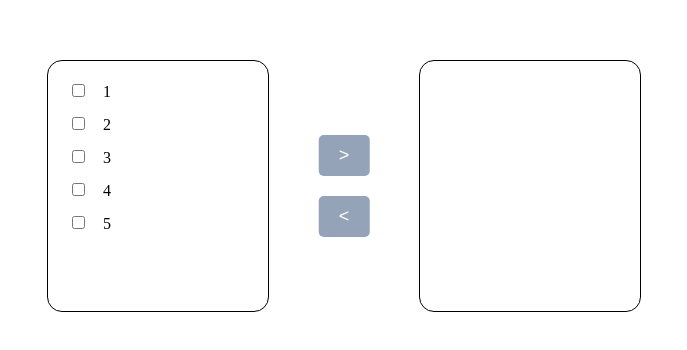
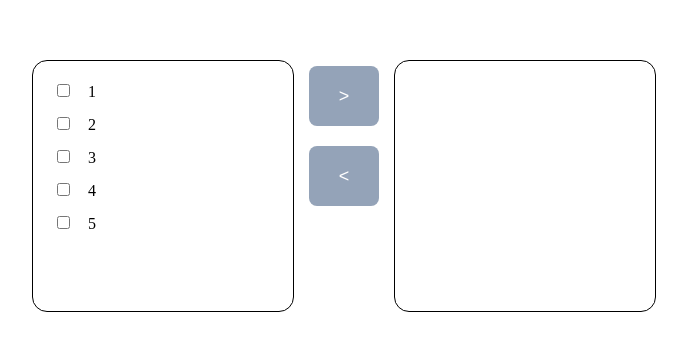
Before and after one commit to abaadali899/DataShiftUnshift, a React (Vite) app: page / in a window 1280 px wide. Shown: the part 142-492 px from the top of the page, without its empty margins (296-983 px from the left). Built offline with nearby package versions, Linux system fonts and the light colour scheme.

Commit message:
another commit

```diff
--- a/src/App.css
+++ b/src/App.css
@@ -15,7 +15,7 @@
 
 .left-div, .right-div {
   border: 1px solid black;
-  width: 180px;
+  width: 220px;
   height: 210px;
   display: flex;
   flex-direction: column;
@@ -24,7 +24,7 @@
 }
 
 .left-div {
-  margin-right: 100px;
+  margin-right: 50px;
 }
 
 .right-div {
@@ -38,13 +38,14 @@
   position: absolute;
   left: 50%;
   transform: translateX(-50%);
+  margin-top: -100px!important;
 }
 
 button {
   margin: 10px 0;
   padding: 10px 20px;
   border: none;
-  border-radius: 5px;
+  border-radius: 8px;
   cursor: pointer;
   background-color: rgb(148,163,184);
 }
--- a/src/App.jsx
+++ b/src/App.jsx
@@ -18,7 +18,7 @@ const App = () => {
   const [isUnshiftActive, setIsUnshiftActive] = useState(false);
 
   useEffect(() => {
-    setIsShiftActive(leftCheckboxes.some(cb => cb.checked));
+    setIsShiftActive(leftCheckboxes.some(checkbox => checkbox.checked));
   }, [leftCheckboxes]);
 
   useEffect(() => {
@@ -27,27 +27,27 @@ const App = () => {
 
   const handleCheckboxChange = (id, checked, side) => {
     if (side === 'left') {
-      const updatedCheckboxes = leftCheckboxes.map((cb) =>
-        cb.id === id ? { ...cb, checked } : cb
+      const updatedCheckboxes = leftCheckboxes.map((checkbox) =>
+        checkbox.id === id ? { ...checkbox, checked } : checkbox
       );
       setLeftCheckboxes(updatedCheckboxes);
     } else {
-      const updatedCheckboxes = rightCheckboxes.map((cb) =>
-        cb.id === id ? { ...cb, checked } : cb
+      const updatedCheckboxes = rightCheckboxes.map((checkbox) =>
+        checkbox.id === id ? { ...checkbox, checked } : checkbox
       );
       setRightCheckboxes(updatedCheckboxes);
     }
   };
 
   const handleShift = () => {
-    const selectedCheckboxes = leftCheckboxes.filter(cb => cb.checked);
-    const remainingCheckboxes = leftCheckboxes.filter(cb => !cb.checked);
+    const selectedCheckboxes = leftCheckboxes.filter(checkbox => checkbox.checked);
+    const remainingCheckboxes = leftCheckboxes.filter(checkbox => !checkbox.checked);
     setLeftCheckboxes(remainingCheckboxes);
-    setRightCheckboxes([...rightCheckboxes, ...selectedCheckboxes.map(cb => ({ ...cb, checked: true }))]);
+    setRightCheckboxes([...rightCheckboxes, ...selectedCheckboxes.map(checkbox => ({ ...checkbox, checked: true }))]);
   };
 
   const handleUnshift = () => {
-    setLeftCheckboxes([...leftCheckboxes, ...rightCheckboxes.map(cb => ({ ...cb, checked: false }))]);
+    setLeftCheckboxes([...leftCheckboxes, ...rightCheckboxes.map(checkbox => ({ ...checkbox, checked: false }))]);
     setRightCheckboxes([]);
   };
 
--- a/src/components/Button.jsx
+++ b/src/components/Button.jsx
@@ -2,10 +2,9 @@ import React from 'react';
 const Button = ({ text, onClick, isActive }) => {
   return (
     <button
-    style={{color:"white", fontSize:"18px"}}
+      style={{ color: "white", fontSize: "18px", width: "70px", height: "60px" }}
       onClick={onClick}
       disabled={!isActive}
-
     >
       {text}
     </button>
--- a/src/components/CheckBoxList.jsx
+++ b/src/components/CheckBoxList.jsx
@@ -1,18 +1,16 @@
-import React from 'react';
-
 const CheckboxList = ({ checkboxes, onCheckboxChange }) => {
     return (
         <div className="checkbox-list" >
             {checkboxes.map((checkbox) => (
                 <div key={checkbox.id}>
                     <input
-            style={{marginBottom:"17px"}}
+                        style={{ marginBottom: "17px" }}
                         type="checkbox"
                         checked={checkbox.checked}
                         onChange={(e) => onCheckboxChange(checkbox.id, e.target.checked)}
                     />
 
-            <label style={{marginLeft:"15px",marginBottom:"17px"}} onClick={() => onCheckboxChange(checkbox.id, !checkbox.checked)}>
+                    <label style={{ marginLeft: "15px", marginBottom: "17px" }} onClick={() => onCheckboxChange(checkbox.id, !checkbox.checked)}>
                         {checkbox.label}
                     </label>
                 </div>
```
Lines whose indentation alone changed are shown as unchanged.
